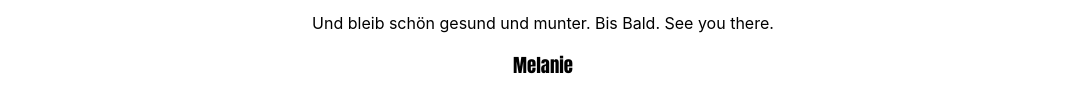
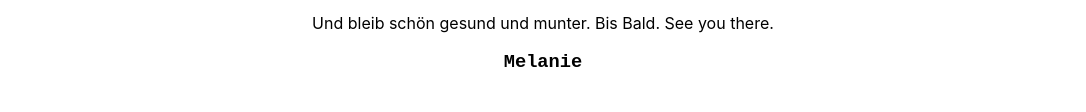
Before and after one commit to BSFH/Birthday, a plain HTML site: page index.html in a window 1280 px wide. Shown: the part 468-580 px from the top of the page, without its empty margins (97-1183 px from the left). Drawn offline with Linux system fonts and the light colour scheme.

Commit message:
Schriftart geändert

```diff
--- a/index.html
+++ b/index.html
@@ -24,7 +24,7 @@
         }
 
         h3 {
-            font-family: Impact, Haettenschweiler, 'Arial Narrow Bold', sans-serif;
+            font-family: 'Courier New', Courier, monospace;
         }
 
     </style>
```
